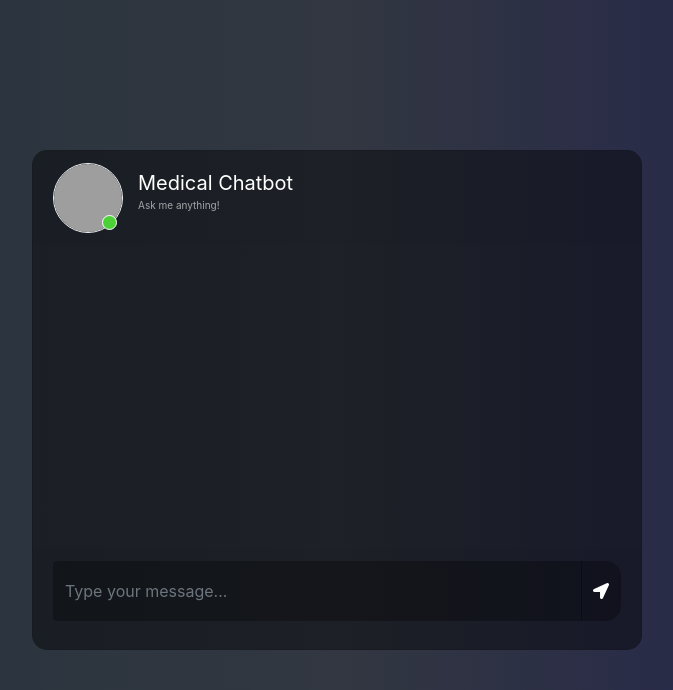
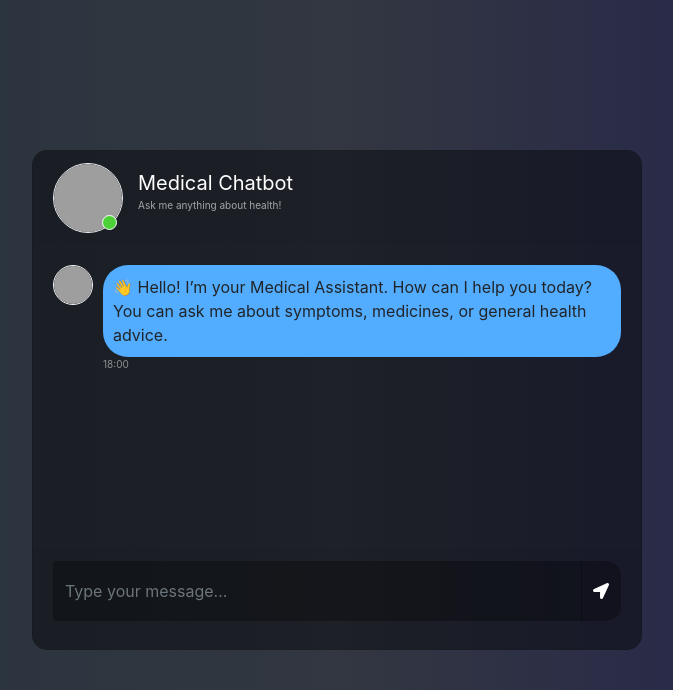
Before and after one commit to MUsmankhanzada/Medical-Chat-Bot-using-Llama, a Flask app: page / in a window 1280 px wide. Shown: the top 690 px of the page, without its empty margins (303-976 px from the left). Run offline with Flask 3, Linux system fonts and the light colour scheme; parts of the project's set-up code (start-up, migrations or seed data) failed here and were passed over; some libraries are stand-ins or nearby versions; grey boxes are pictures that could not be loaded.

Commit message:
app setup

```diff
--- a/app.py
+++ b/app.py
@@ -1,7 +1,7 @@
 from flask import Flask, render_template, jsonify, request
-from src.helper import download_huggingface_embedings
-from langchain.vectorstores import Pinecone
-import pinecone
+from src.helper import download_huggingface_embeddings
+from langchain_pinecone import PineconeVectorStore
+from pinecone import Pinecone
 from langchain.prompts import PromptTemplate
 from langchain_community.llms import LlamaCpp
 from langchain.chains import RetrievalQA
@@ -15,12 +15,13 @@ load_dotenv()
 
 PINECONE_API_KEY = os.environ.get('PINECONE_API_KEY')
 
-embeddings = download_hugging_face_embedings()
+embeddings = download_huggingface_embeddings()
 pc = Pinecone(api_key=PINECONE_API_KEY)
 index = pc.Index("medical-bot")
+
 vector_store = PineconeVectorStore(index=index, embedding=embeddings)
 
-model_path = r".\models\tinyllama-1.1b-chat-v1.0.Q4_K_M.gguf"
+model_path = r".\experiment\models\tinyllama-1.1b-chat-v1.0.Q4_K_M.gguf"
 
 langchain_llm = LlamaCpp(
     model_path=model_path,  # Path to quantized GGUF model (e.g., llama-2-7b-chat.Q4_K_M.gguf)
--- a/templates/chat.html
+++ b/templates/chat.html
@@ -5,13 +5,12 @@
 <!DOCTYPE html>
 <html>
 	<head>
-		<title>Chatbot</title>
+		<title>Medical Chatbot</title>
 		<link rel="stylesheet" href="https://stackpath.bootstrapcdn.com/bootstrap/4.1.3/css/bootstrap.min.css" integrity="sha384-MCw98/SFnGE8fJT3GXwEOngsV7Zt27NXFoaoApmYm81iuXoPkFOJwJ8ERdknLPMO" crossorigin="anonymous">
 		<link rel="stylesheet" href="https://use.fontawesome.com/releases/v5.5.0/css/all.css" integrity="sha384-B4dIYHKNBt8Bc12p+WXckhzcICo0wtJAoU8YZTY5qE0Id1GSseTk6S+L3BlXeVIU" crossorigin="anonymous">
 		<script src="https://ajax.googleapis.com/ajax/libs/jquery/3.3.1/jquery.min.js"></script>
 		<link rel="stylesheet" type="text/css" href="{{ url_for('static', filename='style.css')}}"/>
 	</head>
-
 
 	<body>
 		<div class="container-fluid h-100">
@@ -21,19 +20,16 @@
 						<div class="card-header msg_head">
 							<div class="d-flex bd-highlight">
 								<div class="img_cont">
-									<!-- <img src="https://i.ibb.co/fSNP7Rz/icons8-chatgpt-512.png" class="rounded-circle user_img"> -->
-									<img src="https://www.prdistribution.com/spirit/uploads/pressreleases/2019/newsreleases/d83341deb75c4c4f6b113f27b1e42cd8-chatbot-florence-already-helps-thousands-of-patients-to-remember-their-medication.png" class="rounded-circle user_img">
+									<img src="https://img.freepik.com/premium-vector/medical-robot-android_111928-2.jpg" class="rounded-circle user_img">
 									<span class="online_icon"></span>
 								</div>
 								<div class="user_info">
 									<span>Medical Chatbot</span>
-									<p>Ask me anything!</p>
+									<p>Ask me anything about health!</p>
 								</div>
 							</div>
 						</div>
 						<div id="messageFormeight" class="card-body msg_card_body">
-
-
 						</div>
 						<div class="card-footer">
 							<form id="messageArea" class="input-group">
@@ -50,14 +46,43 @@
 
 		<script>
 			$(document).ready(function() {
+				// Add welcome message on page load
+				const date = new Date();
+				const hour = date.getHours();
+				const minute = date.getMinutes();
+				const str_time = hour + ":" + (minute < 10 ? "0" + minute : minute);
+
+				var welcomeHtml = `
+					<div class="d-flex justify-content-start mb-4">
+						<div class="img_cont_msg">
+							<img src="https://img.freepik.com/premium-vector/medical-robot-android_111928-2.jpg" class="rounded-circle user_img_msg">
+						</div>
+						<div class="msg_cotainer">
+							👋 Hello! I’m your Medical Assistant. How can I help you today? You can ask me about symptoms, medicines, or general health advice.
+							<span class="msg_time">${str_time}</span>
+						</div>
+					</div>`;
+				$("#messageFormeight").append($.parseHTML(welcomeHtml));
+
+				// Handle user messages
 				$("#messageArea").on("submit", function(event) {
 					const date = new Date();
 					const hour = date.getHours();
 					const minute = date.getMinutes();
-					const str_time = hour+":"+minute;
+					const str_time = hour + ":" + (minute < 10 ? "0" + minute : minute);
+
 					var rawText = $("#text").val();
 
-					var userHtml = '<div class="d-flex justify-content-end mb-4"><div class="msg_cotainer_send">' + rawText + '<span class="msg_time_send">'+ str_time + '</span></div><div class="img_cont_msg"><img src="https://i.ibb.co/d5b84Xw/Untitled-design.png" class="rounded-circle user_img_msg"></div></div>';
+					// User message
+					var userHtml = `
+						<div class="d-flex justify-content-end mb-4">
+							<div class="msg_cotainer_send">${rawText}
+								<span class="msg_time_send">${str_time}</span>
+							</div>
+							<div class="img_cont_msg">
+								<img src="https://img.freepik.com/free-vector/smiling-young-man-illustration_1308-174669.jpg?semt=ais_hybrid&w=740" class="rounded-circle user_img_msg">
+							</div>
+						</div>`;
 
 					$("#text").val("");
 					$("#messageFormeight").append(userHtml);
@@ -69,7 +94,16 @@
 						type: "POST",
 						url: "/get",
 					}).done(function(data) {
-						var botHtml = '<div class="d-flex justify-content-start mb-4"><div class="img_cont_msg"><img src="https://www.prdistribution.com/spirit/uploads/pressreleases/2019/newsreleases/d83341deb75c4c4f6b113f27b1e42cd8-chatbot-florence-already-helps-thousands-of-patients-to-remember-their-medication.png" class="rounded-circle user_img_msg"></div><div class="msg_cotainer">' + data + '<span class="msg_time">' + str_time + '</span></div></div>';
+						// Bot reply
+						var botHtml = `
+							<div class="d-flex justify-content-start mb-4">
+								<div class="img_cont_msg">
+									<img src="https://img.freepik.com/premium-vector/medical-robot-android_111928-2.jpg" class="rounded-circle user_img_msg">
+								</div>
+								<div class="msg_cotainer">${data}
+									<span class="msg_time">${str_time}</span>
+								</div>
+							</div>`;
 						$("#messageFormeight").append($.parseHTML(botHtml));
 					});
 					event.preventDefault();
```
